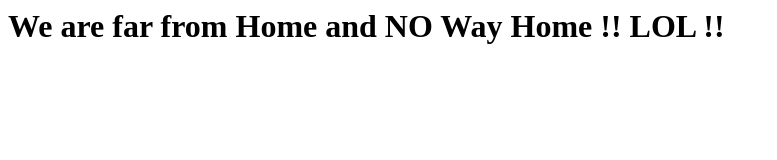
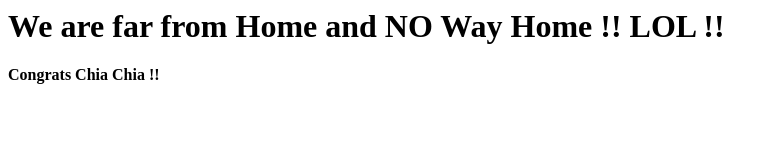
Before and after one commit to soonhengshau/collab-test, a plain HTML site: page testing.html in a window 1280 px wide. Shown: the whole page, without its empty margins (0-777 px from the left). Drawn offline with Linux system fonts and the light colour scheme.

Commit message:
new change

```diff
--- a/testing.html
+++ b/testing.html
@@ -4,5 +4,6 @@
     </head>
     <body>
         <h1> We are far from Home and NO Way Home !! LOL !! </h1>
+        <h4> Congrats Chia Chia !! </h4>
     </body>
 </html>
```
